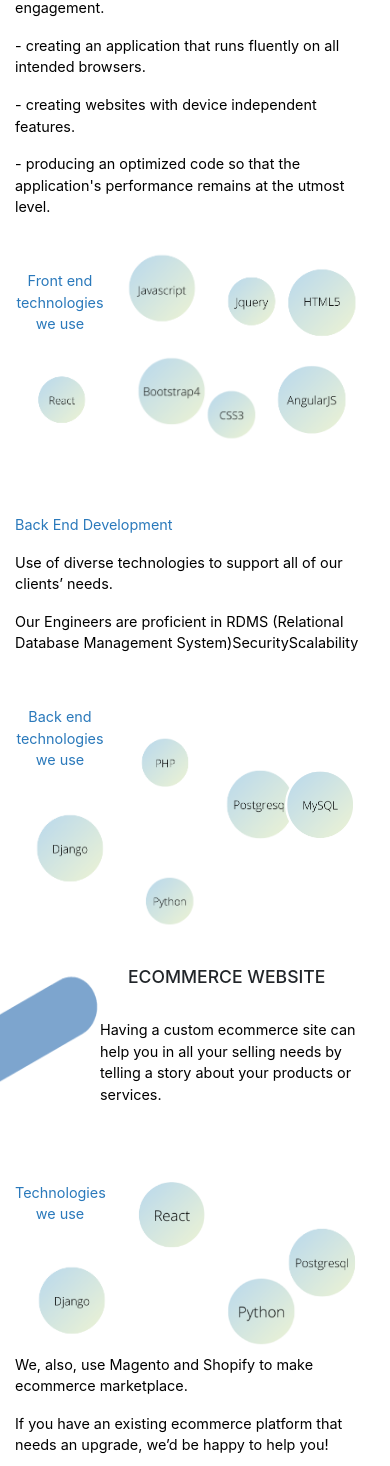
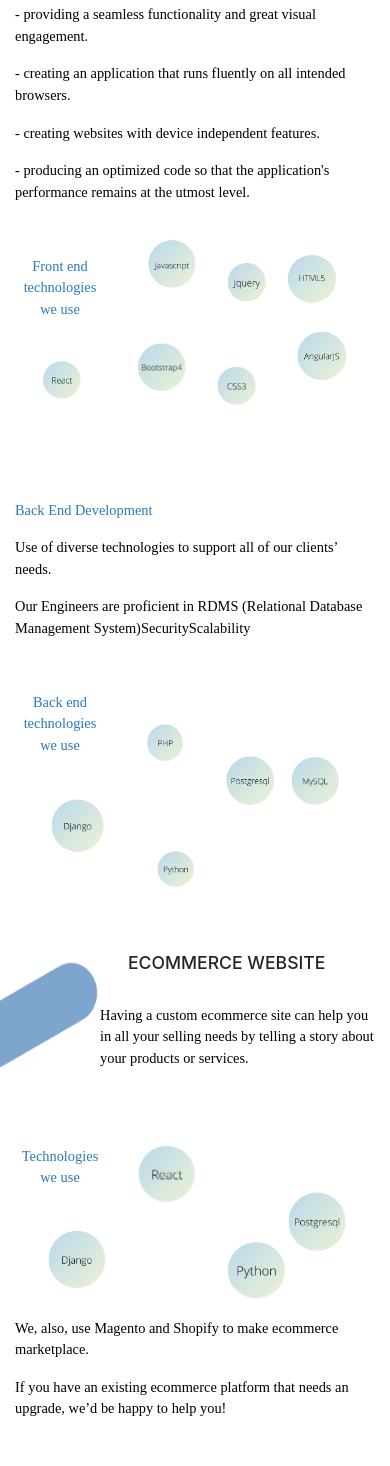
Before and after one commit to yatharthtomar/webreto, a PHP site: page /development.html in a window 390 px wide. Shown: the part 2676-4142 px from the top of the page. Run offline with PHP 8.4, Linux system fonts and the light colour scheme; some libraries are stand-ins or nearby versions.

Commit message:
newwebreto3

```diff
--- a/business.html
+++ b/business.html
@@ -96,7 +96,7 @@ processes and analytics so that you can manage your business and its resources e
             </div>
             <br />
             <br />
-            <div id ="dedicated" class="container"><p>Every online business is affected by the competitive & dynamic virtual space that should be
+            <div id ="dedicated" class="container" style="height: auto;"><p>Every online business is affected by the competitive & dynamic virtual space that should be
                 approached with a goal focussed strategy.</p></div>
             <div class="row" id="div2" style="height: auto;">
             <div class="col-md-7" id="left2" style="height: auto;">
--- a/development.html
+++ b/development.html
@@ -419,7 +419,7 @@ interactive experience.</p>
                           <p><strong>Mobile Apps Development</strong></p>
 
                           </div>
-                          <div id ="dedicated" class="container"><p>In addition to have a mobile responsive website, customer engagement & loyalty can be increased via mobile apps. This improves
+                          <div id ="dedicated" class="container" style="height: auto;"><p>In addition to have a mobile responsive website, customer engagement & loyalty can be increased via mobile apps. This improves
                             the overall quality of user experience as well.</p></div>
                           <div class="row" id="div2" style="height: auto;">
                           <div class="col-md-5" id="left2"  style="height:auto; padding-top: auto; padding-bottom: auto;">
--- a/disclaimer.html
+++ b/disclaimer.html
@@ -30,14 +30,14 @@
           <div class="collapse navbar-collapse" id="navbarNavAltMarkup">
             <ul class="navbar-nav ml-auto" id ="navbarnaya">
                  <li class="nav-item mr-3">
-                <a class="nav-link" href="index.html#services">Services</a>
+                <a class="nav-link" href="index.php#services">Services</a>
               </li>
                  <li class="nav-item active mr-3">
-                <a class="nav-link" href="index.html#aboutus">About Us</a>
+                <a class="nav-link" href="index.php#aboutus">About Us</a>
               </li>
             </li>
             <li class="nav-item active mr-3">
-           <a class="nav-link" href="index.html#naacho">Contact</a>
+           <a class="nav-link" href="index.php#naacho">Contact</a>
             </li>
             </li>
             <li class="nav-item active mr-3">
--- a/index.php
+++ b/index.php
@@ -43,7 +43,7 @@
             </li>
             </li>
             <li class="nav-item active mr-3">
-           <a class="nav-link" href="about.html">Portfolio</a>
+           <a class="nav-link" href="portfolio.html">Portfolio</a>
            </li>
             </ul>
           </div>
@@ -54,7 +54,7 @@
       </div>
       <div id= "bannertext">
 
-         <p id = "bigtext">Web design and Development</p>
+         <p id = "bigtext">Design, Development and Business Growth</p>
          <p id = "smalltext">
             ‘Web’ represents the online element of a business and
             Reto' means the 'challenges' faced by the business.</p>
--- a/javascript.js
+++ b/javascript.js
@@ -1,3 +1,5 @@
+//window.location.reload(true);
+
 var header1 = document.querySelector(".navbar");
 
 
--- a/privacy.html
+++ b/privacy.html
@@ -30,14 +30,14 @@
           <div class="collapse navbar-collapse" id="navbarNavAltMarkup">
             <ul class="navbar-nav ml-auto" id ="navbarnaya">
                  <li class="nav-item mr-3">
-                <a class="nav-link" href="index.html#services">Services</a>
+                <a class="nav-link" href="index.php#services">Services</a>
               </li>
                  <li class="nav-item active mr-3">
-                <a class="nav-link" href="index.html#aboutus">About Us</a>
+                <a class="nav-link" href="index.php#aboutus">About Us</a>
               </li>
             </li>
             <li class="nav-item active mr-3">
-           <a class="nav-link" href="index.html#naacho">Contact</a>
+           <a class="nav-link" href="index.php#naacho">Contact</a>
             </li>
             </li>
             <li class="nav-item active mr-3">
--- a/styling.css
+++ b/styling.css
@@ -842,8 +862,8 @@ p{
    #image1text{
     margin-left: auto;
     margin-right: auto;
-    height: 50px;
-    width: 50px;
+    height: 40px;
+    width: 40px;
     background-image: url("images/reactbub.png");
     background-repeat: no-repeat;
     background-size:100% 100%;
@@ -853,52 +873,52 @@ p{
 
    }
    #image2text{
-    float: right;
-    height: 70px;
-    width: 70px;
-    background-image: url("images/javascriptbub.png");
-    background-repeat: no-repeat;
-    background-size:100% 100%;
-    -webkit-background-size:100% 100%;
-    line-height: 100px;
-
-
-   }
-   #image3text{
-   float: left;
-    height: 70px;
-    width: 70px;
-    margin-top: 2rem;
-    background-image: url("images/bootstrapbub.png");
-    background-repeat: no-repeat;
-    background-size:100% 100%;
-    -webkit-background-size:100% 100%;
-    line-height: 100px;
-
-
-   }
-
-   #image4text{
-     margin-top:1.5rem;
-    margin-left: auto;
-    margin-right: auto;
-    height: 50px;
-    width: 50px;
-    background-image: url("images/jquerybub.png");
-    background-repeat: no-repeat;
-    background-size:100% 100%;
-    -webkit-background-size:100% 100%;
-    line-height: 100px;
-
-
-   }
-
-   #image5text{
-
-    margin-top: 4rem;
     float: right;
     height: 50px;
     width: 50px;
+    background-image: url("images/javascriptbub.png");
+    background-repeat: no-repeat;
+    background-size:100% 100%;
+    -webkit-background-size:100% 100%;
+    line-height: 100px;
+
+
+   }
+   #image3text{
+   float: left;
+    height: 50px;
+    width: 50px;
+    margin-top: 2rem;
+    background-image: url("images/bootstrapbub.png");
+    background-repeat: no-repeat;
+    background-size:100% 100%;
+    -webkit-background-size:100% 100%;
+    line-height: 100px;
+
+
+   }
+
+   #image4text{
+     margin-top:1.5rem;
+    margin-left: auto;
+    margin-right: auto;
+    height: 40px;
+    width: 40px;
+    background-image: url("images/jquerybub.png");
+    background-repeat: no-repeat;
+    background-size:100% 100%;
+    -webkit-background-size:100% 100%;
+    line-height: 100px;
+
+
+   }
+
+   #image5text{
+
+    margin-top: 4rem;
+   float: right;
+    height: 40px;
+    width: 40px;
     background-image: url("images/css3bub.png");
     background-repeat: no-repeat;
     background-size:100% 100%;
@@ -909,8 +929,8 @@ p{
    }
    #image6text{
     float: left;
-    height: 70px;
-    width: 70px;
+    height: 50px;
+    width: 50px;
     background-image: url("images/html5bub.png");
     background-repeat: no-repeat;
     background-size:100% 100%;
@@ -924,8 +944,8 @@ p{
    #image7text{
      margin-top:1.7rem;
     float:right;
-    height: 70px;
-    width: 70px;
+    height: 50px;
+    width: 50px;
     background-image: url("images/angularjs.png");
     background-repeat: no-repeat;
     background-size:100% 100%;
@@ -936,8 +956,8 @@ p{
    }
    #image21text{
    float: right;
-    height: 70px;
-    width: 70px;
+    height: 55px;
+    width: 55px;
     background-image: url("images/djangobub.png");
     background-repeat: no-repeat;
     background-size:100% 100%;
@@ -946,47 +966,47 @@ p{
 
    }
    #image22text{
+    margin-left: auto;
+    margin-right: auto;
+    height: 38px;
+    width: 38px;
+    background-image: url("images/php.png");
+    background-repeat: no-repeat;
+    background-size:100% 100%;
+    -webkit-background-size:100% 100%;
+    margin-top:3rem;
+
+
+   }
+   #image23text{
+    float: right;
+    height: 38px;
+    width: 38px;
+    background-image: url("images/pythonbub.png");
+    background-repeat: no-repeat;
+    background-size:100% 100%;
+    -webkit-background-size:100% 100%;
+    margin-top:1rem;
+
+   }
+   #image24text{
     margin-left: auto;
     margin-right: auto;
     height: 50px;
     width: 50px;
-    background-image: url("images/php.png");
-    background-repeat: no-repeat;
-    background-size:100% 100%;
-    -webkit-background-size:100% 100%;
-    margin-top:3rem;
-
-
-   }
-   #image23text{
-    float: right;
+    background-image: url("images/postgresbub.png");
+    background-repeat: no-repeat;
+    background-size:100% 100%;
+    -webkit-background-size:100% 100%;
+    margin-top:5rem;
+
+
+   }
+   #image25text{
+    margin-left: auto;
+    margin-right: auto;
     height: 50px;
     width: 50px;
-    background-image: url("images/pythonbub.png");
-    background-repeat: no-repeat;
-    background-size:100% 100%;
-    -webkit-background-size:100% 100%;
-    margin-top:1rem;
-
-   }
-   #image24text{
-    margin-left: auto;
-    margin-right: auto;
-    height: 70px;
-    width: 70px;
-    background-image: url("images/postgresbub.png");
-    background-repeat: no-repeat;
-    background-size:100% 100%;
-    -webkit-background-size:100% 100%;
-    margin-top:5rem;
-
-
-   }
-   #image25text{
-    margin-left: auto;
-    margin-right: auto;
-    height: 70px;
-    width: 70px;
     background-image: url("images/mysqlbub.png");
     background-repeat: no-repeat;
     background-size:100% 100%;
@@ -998,8 +1018,8 @@ p{
 
    #image31text{
     float: right;
-     height: 70px;
-     width: 70px;
+     height: 60px;
+     width: 60px;
      background-image: url("images/djangobub.png");
      background-repeat: no-repeat;
      background-size:100% 100%;
@@ -1010,8 +1030,8 @@ p{
     #image32text{
      margin-left: auto;
      margin-right: auto;
-     height: 70px;
-     width: 70px;
+     height: 60px;
+     width: 60px;
      background-image: url("images/reactbub.png");
      background-repeat: no-repeat;
      background-size:100% 100%;
@@ -1023,8 +1043,8 @@ p{
     #image33text{
       margin-left: auto;
       margin-right: auto;
-     height: 70px;
-     width: 70px;
+     height: 60px;
+     width: 60px;
      background-image: url("images/pythonbub.png");
      background-repeat: no-repeat;
      background-size:100% 100%;
@@ -1035,8 +1055,8 @@ p{
     #image34text{
      margin-left: auto;
      margin-right: auto;
-     height: 70px;
-     width: 70px;
+     height: 60px;
+     width: 60px;
      background-image: url("images/postgresbub.png");
      background-repeat: no-repeat;
      background-size:100% 100%;
--- a/terms.html
+++ b/terms.html
@@ -30,14 +30,14 @@
           <div class="collapse navbar-collapse" id="navbarNavAltMarkup">
             <ul class="navbar-nav ml-auto" id ="navbarnaya">
                  <li class="nav-item mr-3">
-                <a class="nav-link" href="index.html#services">Services</a>
+                <a class="nav-link" href="index.php#services">Services</a>
               </li>
                  <li class="nav-item active mr-3">
-                <a class="nav-link" href="index.html#aboutus">About Us</a>
+                <a class="nav-link" href="index.php#aboutus">About Us</a>
               </li>
             </li>
             <li class="nav-item active mr-3">
-           <a class="nav-link" href="index.html#naacho">Contact</a>
+           <a class="nav-link" href="index.php#naacho">Contact</a>
             </li>
             </li>
             <li class="nav-item active mr-3">
```
Also changed, not shown: other parts of styling.css (+34 -14 lines), design.html (+4 -4 lines), portfolio.html (+7 -7 lines). Lines whose indentation alone changed are shown as unchanged.
